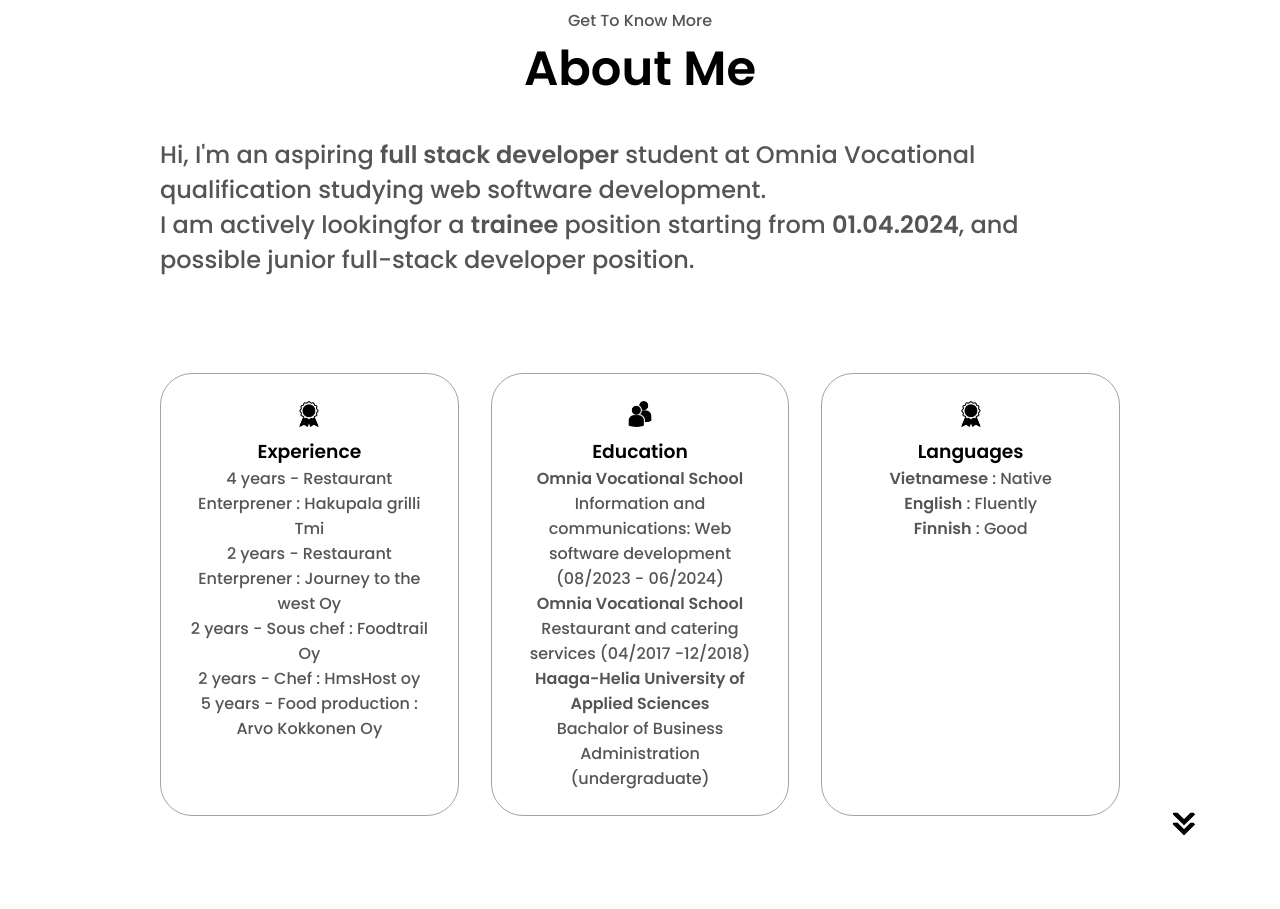
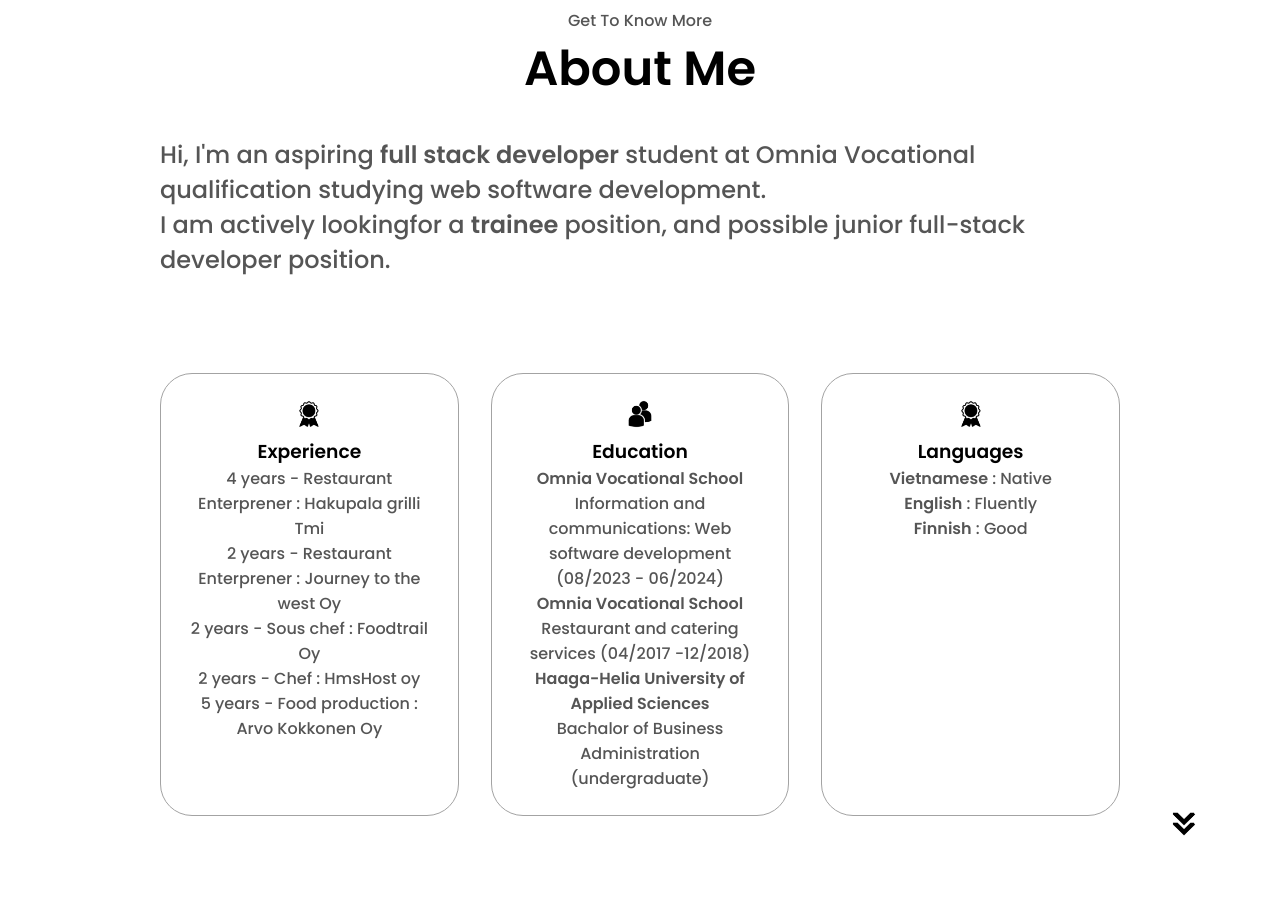
Before and after one commit to vtthoapl/Hoa-portfolio, a plain HTML site: page index.html in a window 1280 px wide. Shown: the part 920-1829 px from the top of the page. Drawn offline with Linux system fonts and the light colour scheme; a web font is replaced by a local one.

```diff
--- a/index.html
+++ b/index.html
@@ -103,7 +103,7 @@
           <div class="about-details-container">
             <div class="text-container about-details">
               <p id="about-text">
-                Hi, I'm an aspiring <strong>full stack developer</strong> student at Omnia Vocational qualification studying web software development.<br>I am actively lookingfor a <strong>trainee</strong> position starting from <strong>01.04.2024</strong>, and possible junior full-stack developer position.
+                Hi, I'm an aspiring <strong>full stack developer</strong> student at Omnia Vocational qualification studying web software development.<br>I am actively lookingfor a <strong>trainee</strong> position, and possible junior full-stack developer position.
               </p>
             </div>
             <div class="about-containers">
```
